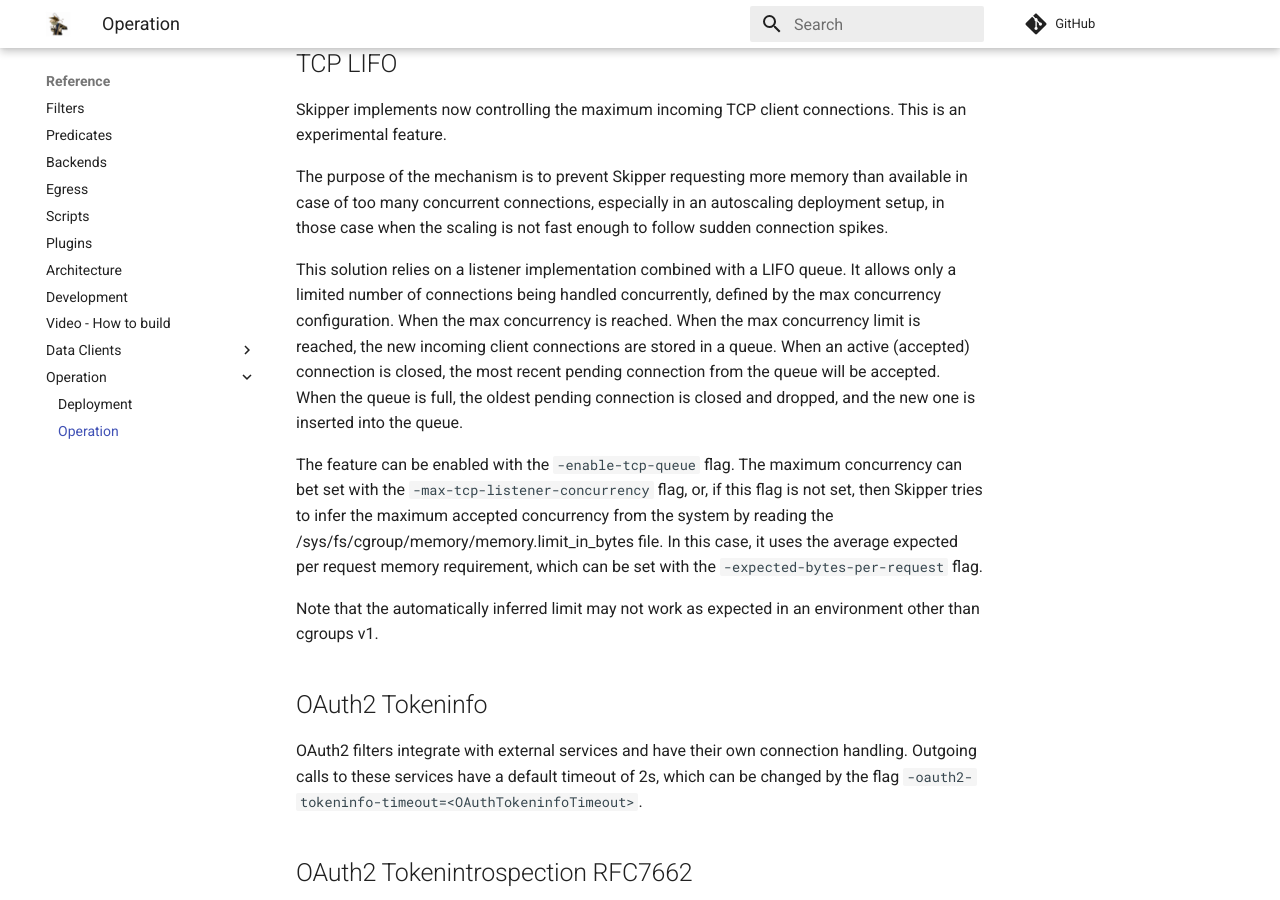
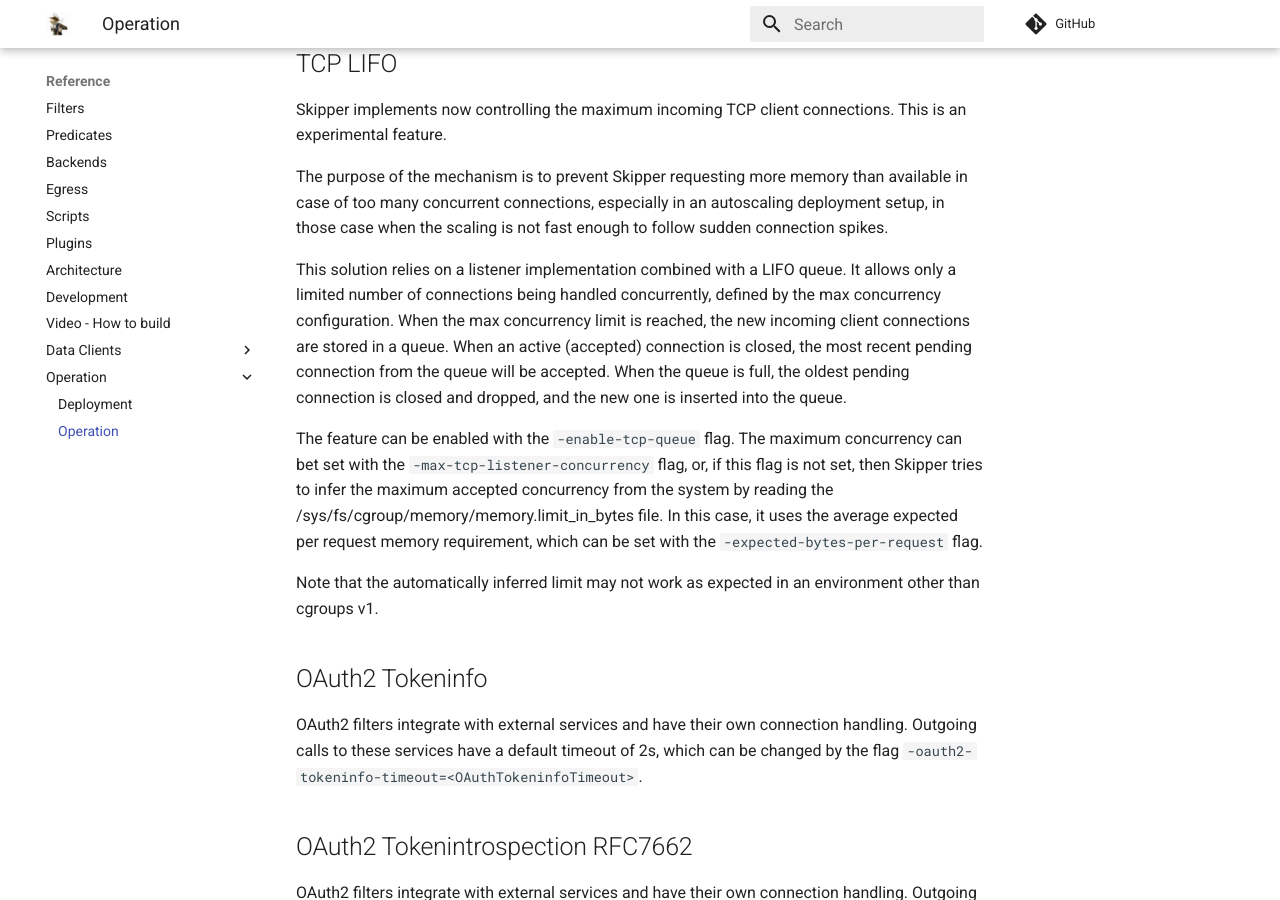
Before and after one commit to zalando/skipper, an MkDocs documentation site: the page built from docs/operation/operation.md, in a window 1280 px wide and 900 px high, scrolled down 2542 px. Built offline with MkDocs 1.6.1 and Material for MkDocs 9.7.7, drawn with Linux system fonts in a browser that asks for light colours; comment, search, counter and statistics services are not loaded.

Commit message:
address review comments
Signed-off-by: Arpad Ryszka <arpad.ryszka@gmail.com>

```diff
--- a/docs/operation/operation.md
+++ b/docs/operation/operation.md
@@ -137,12 +137,11 @@ fast enough to follow sudden connection spikes.
 This solution relies on a listener implementation combined with a LIFO
 queue. It allows only a limited number of connections being handled
 concurrently, defined by the max concurrency configuration. When the max
-concurrency is reached. When the max concurrency limit is reached, the new
-incoming client connections are stored in a queue. When an active
-(accepted) connection is closed, the most recent pending connection from
-the queue will be accepted. When the queue is full, the oldest pending
-connection is closed and dropped, and the new one is inserted into the
-queue.
+concurrency limit is reached, the new incoming client connections are
+stored in a queue. When an active (accepted) connection is closed, the
+most recent pending connection from the queue will be accepted. When the
+queue is full, the oldest pending connection is closed and dropped, and the
+new one is inserted into the queue.
 
 The feature can be enabled with the `-enable-tcp-queue` flag. The maximum
 concurrency can bet set with the `-max-tcp-listener-concurrency` flag, or,
```
Also changed, not shown: 2 other files.
